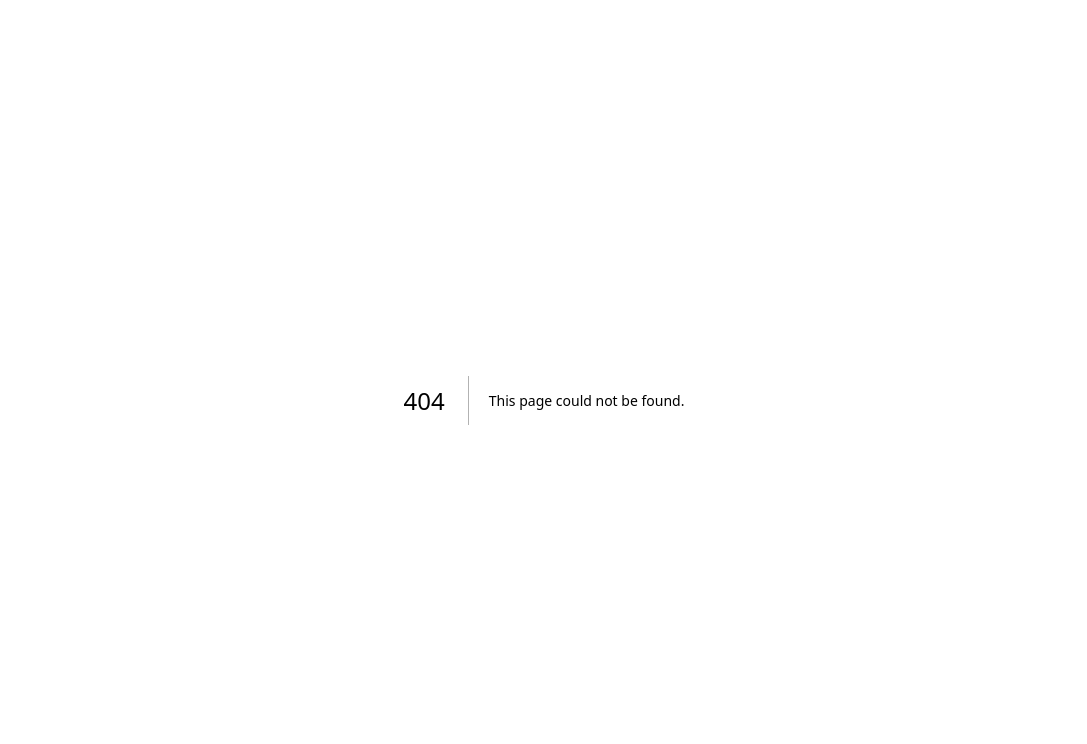
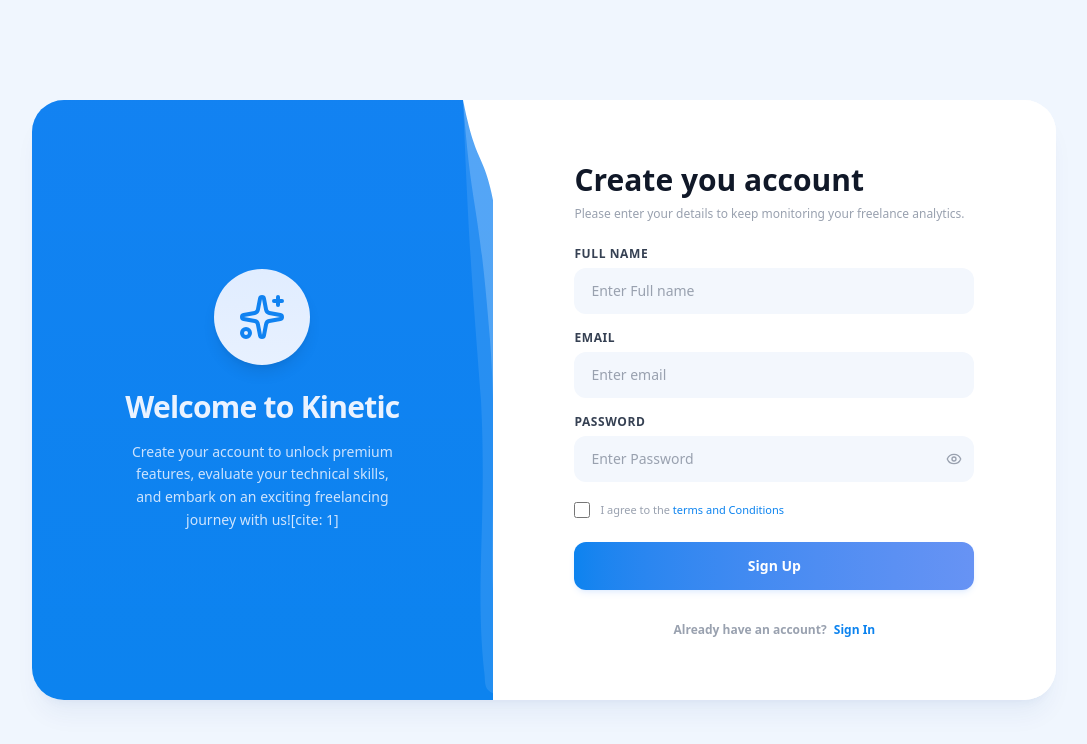
Before and after one commit to Sahas-sass/kinetic-platform, a Next.js app: page /auth in a window 1280 px wide. Before the commit this address had no page. Shown: the top 744 px of the page, without its empty margins (96-1183 px from the left). Built offline with nearby package versions, Linux system fonts and the light colour scheme; no server answers.

Commit message:
Add AuthPage component for user authentication with sign-up and sign-in functionality

```diff
--- /dev/null
+++ b/src/app/auth/page.tsx
@@ -0,0 +1,216 @@
+'use client';
+
+import { useState } from 'react';
+import { useRouter } from 'next/navigation';
+import { supabase } from '@/utils/supabase';
+import { Sparkles, Eye, EyeOff, Loader2 } from 'lucide-react';
+
+export default function AuthPage() {
+  const router = useRouter();
+  const [isSignUp, setIsSignUp] = useState(true);
+  const [showPassword, setShowPassword] = useState(false);
+  const [loading, setLoading] = useState(false);
+  const [errorMsg, setErrorMsg] = useState<string | null>(null);
+
+  // Form States
+  const [fullName, setFullName] = useState('');
+  const [email, setEmail] = useState('');
+  const [password, setPassword] = useState('');
+  const [agreeTerms, setAgreeTerms] = useState(false);
+
+  const handleAuth = async (e: React.FormEvent) => {
+    e.preventDefault();
+    setLoading(true);
+    setErrorMsg(null);
+
+    try {
+      if (isSignUp) {
+        if (!agreeTerms) {
+          throw new Error('You must agree to the Terms and Conditions.');
+        }
+
+        const { data, error } = await supabase.auth.signUp({
+          email,
+          password,
+          options: {
+            data: {
+              full_name: fullName,
+              market_readiness_level: 1,
+              negotiation_skill_score: 50,
+            },
+          },
+        });
+
+        if (error) throw error;
+
+        alert('Registration successful! Check your email for verification link.');
+      } else {
+        const { data, error } = await supabase.auth.signInWithPassword({
+          email,
+          password,
+        });
+
+        if (error) throw error;
+
+        router.push('/');
+      }
+    } catch (err: any) {
+      setErrorMsg(err.message || 'An unexpected error occurred.');
+    } finally {
+      setLoading(false);
+    }
+  };
+
+  return (
+    <div className="w-full min-h-screen bg-[#F0F6FE] flex items-center justify-center p-4 lg:p-8 font-sans">
+
+      {/* Central Interactive Card */}
+      <div className="w-full max-w-[1024px] bg-white rounded-[32px] overflow-hidden shadow-xl shadow-blue-900/5 flex flex-col md:flex-row min-h-[600px] relative">
+
+        {/* LEFT PANEL: Branding & Mission Statement */}
+        <div className="w-full md:w-[45%] bg-[#0C83EF] text-white p-8 lg:p-12 flex flex-col justify-center relative overflow-hidden z-10">
+
+          {/* Subtle Abstract Background Glow */}
+          <div className="absolute inset-0 bg-gradient-to-b from-blue-500/20 to-transparent pointer-events-none"></div>
+
+          {/* Central Logo Disk Graphic */}
+          <div className="flex flex-col items-center text-center px-4">
+            <div className="w-24 h-24 rounded-full bg-white flex items-center justify-center shadow-lg shadow-black/10 mb-6 transition-transform hover:scale-105">
+              <Sparkles className="w-12 h-12 text-[#0C83EF]" />
+            </div>
+            <h2 className="text-3xl font-black tracking-tight mb-4">
+              Welcome to Kinetic
+            </h2>
+            <p className="text-sm text-blue-50/90 leading-relaxed max-w-[280px]">
+              Create your account to unlock premium features, evaluate your technical skills, and embark on an exciting freelancing journey with us![cite: 1]
+            </p>
+          </div>
+        </div>
+
+        {/* WAVY DIVIDER VECTOR LAYER */}
+        <div className="hidden md:block absolute top-0 bottom-0 left-[45%] w-[60px] -ml-[30px] z-20 pointer-events-none overflow-hidden">
+          <svg className="h-full w-full text-white fill-current" viewBox="0 0 100 100" preserveAspectRatio="none">
+            <path d="M0,0 C30,15 40,5 70,30 C90,48 60,65 80,80 C90,90 70,95 100,100 L100,0 Z" className="text-white" />
+            <path d="M0,0 C15,20 25,15 45,40 C60,60 40,75 55,90 C60,95 45,98 100,100 L100,0 Z" className="text-white/20" />
+            <path d="M0,0 C10,25 15,30 30,50 C40,70 20,80 35,95 C40,98 25,99 100,100 L100,0 Z" className="text-white/10" />
+          </svg>
+        </div>
+
+        {/* RIGHT PANEL: Form Inputs */}
+        <div className="w-full md:w-[55%] bg-white p-8 lg:p-12 flex flex-col justify-center z-10">
+          <div className="max-w-[400px] w-full mx-auto">
+
+            {/* Form Headers */}
+            <h1 className="text-2xl lg:text-3xl font-black text-gray-900 mb-2">
+              {isSignUp ? 'Create you account' : 'Sign in to platform'}
+            </h1>
+            <p className="text-xs text-gray-400 font-medium mb-6">
+              Please enter your details to keep monitoring your freelance analytics.
+            </p>
+
+            {/* Error Message banner */}
+            {errorMsg && (
+              <div className="mb-4 p-3 bg-red-50 border border-red-100 text-red-600 rounded-xl text-xs font-semibold">
+                {errorMsg}
+              </div>
+            )}
+
+            {/* Native Submit Form */}
+            <form onSubmit={handleAuth} className="space-y-4">
+
+              {isSignUp && (
+                <div>
+                  <label className="block text-xs font-bold text-gray-700 uppercase tracking-wider mb-1.5">Full name</label>
+                  <input
+                    type="text"
+                    required
+                    value={fullName}
+                    onChange={(e) => setFullName(e.target.value)}
+                    placeholder="Enter Full name"
+                    className="w-full bg-[#F3F7FD] border border-transparent focus:border-blue-400 focus:bg-white rounded-xl px-4 py-3 text-sm text-gray-800 placeholder-gray-400 outline-none transition-all font-medium"
+                  />
+                </div>
+              )}
+
+              <div>
+                <label className="block text-xs font-bold text-gray-700 uppercase tracking-wider mb-1.5">Email</label>
+                <input
+                  type="auto"
+                  required
+                  value={email}
+                  onChange={(e) => setEmail(e.target.value)}
+                  placeholder="Enter email"
+                  className="w-full bg-[#F3F7FD] border border-transparent focus:border-blue-400 focus:bg-white rounded-xl px-4 py-3 text-sm text-gray-800 placeholder-gray-400 outline-none transition-all font-medium"
+                />
+              </div>
+
+              <div>
+                <label className="block text-xs font-bold text-gray-700 uppercase tracking-wider mb-1.5">Password</label>
+                <div className="relative">
+                  <input
+                    type={showPassword ? 'text' : 'password'}
+                    required
+                    value={password}
+                    onChange={(e) => setPassword(e.target.value)}
+                    placeholder="Enter Password"
+                    className="w-full bg-[#F3F7FD] border border-transparent focus:border-blue-400 focus:bg-white rounded-xl px-4 py-3 text-sm text-gray-800 placeholder-gray-400 pr-10 outline-none transition-all font-medium"
+                  />
+                  <button
+                    type="button"
+                    onClick={() => setShowPassword(!showPassword)}
+                    className="absolute right-3 top-1/2 -translate-y-1/2 text-gray-400 hover:text-gray-600"
+                  >
+                    {showPassword ? <EyeOff size={16} /> : <Eye size={16} />}
+                  </button>
+                </div>
+              </div>
+
+              {/* Checkbox module */}
+              {isSignUp && (
+                <div className="flex items-center gap-2.5 pt-1">
+                  <input
+                    type="checkbox"
+                    id="terms"
+                    checked={agreeTerms}
+                    onChange={(e) => setAgreeTerms(e.target.checked)}
+                    className="w-4 h-4 rounded border-gray-300 text-[#0C83EF] focus:ring-[#0C83EF]"
+                  />
+                  <label htmlFor="terms" className="text-[11px] font-medium text-gray-400 select-none">
+                    I agree to the <span className="text-[#0C83EF] hover:underline cursor-pointer">terms and Conditions</span>
+                  </label>
+                </div>
+              )}
+
+              {/* Primary Action Dispatcher */}
+              <button
+                type="submit"
+                disabled={loading}
+                className="w-full bg-gradient-to-r from-[#0C83EF] to-[#6793F4] hover:from-blue-600 hover:to-blue-500 text-white font-bold py-3.5 rounded-xl shadow-md shadow-blue-500/10 transition-colors mt-6 flex items-center justify-center gap-2 text-sm disabled:opacity-50"
+              >
+                {loading && <Loader2 size={16} className="animate-spin" />}
+                {isSignUp ? 'Sign Up' : 'Sign In'}
+              </button>
+            </form>
+
+            {/* Spacing adjustments for Context Switcher Link */}
+            <p className="text-center text-xs font-semibold text-gray-400 mt-8">
+              {isSignUp ? 'Already have an account? ' : "Don't have an account yet? "}
+              <button
+                type="button"
+                onClick={() => {
+                  setIsSignUp(!isSignUp);
+                  setErrorMsg(null);
+                }}
+                className="text-[#0C83EF] font-bold hover:underline ml-1"
+              >
+                {isSignUp ? 'Sign In' : 'Sign Up'}
+              </button>
+            </p>
+
+          </div>
+        </div>
+
+      </div>
+    </div>
+  );
+}
```
